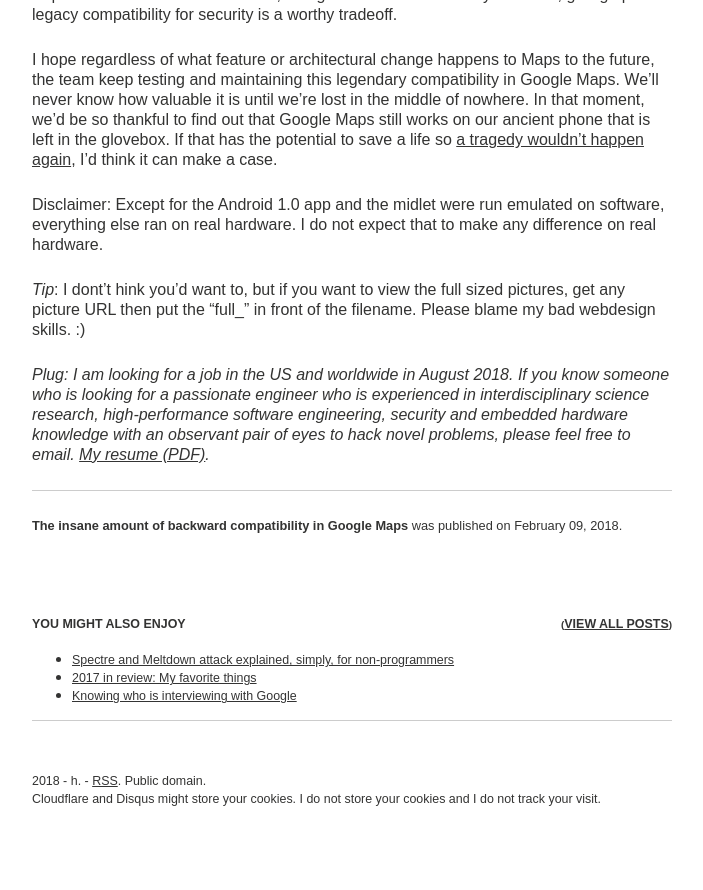
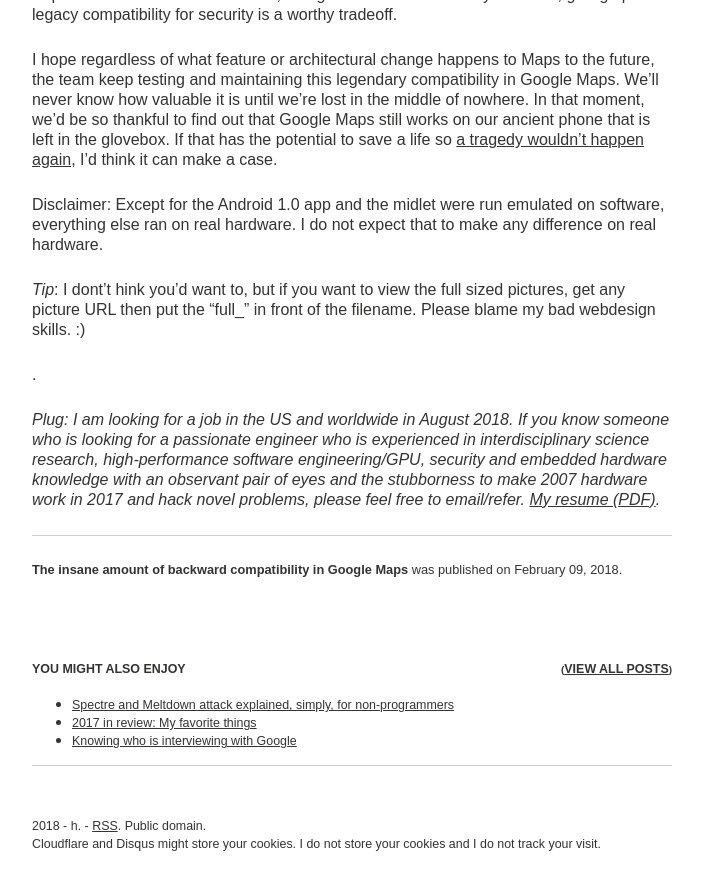
Before and after one commit to htruong/htruong.github.io, a Jekyll site: the page built from _posts/2018-02-09-google-maps-insane-backward-compatibility.markdown, in a window 1280 px wide and 900 px high, scrolled down 7804 px. Shown: the top 890 px of the window, without its empty margins (288-991 px from the left). Built offline with Jekyll 4.4.1, drawn with Linux system fonts in a browser that asks for light colours; nearby versions of some CDN libraries; comment, search, counter and statistics services are not loaded; before the commit the page ends 8659 px from its top, so only the background shows below that.

Commit message:
[blog] nicer wordings

```diff
--- a/_posts/2018-02-09-google-maps-insane-backward-compatibility.markdown
+++ b/_posts/2018-02-09-google-maps-insane-backward-compatibility.markdown
@@ -49,4 +49,7 @@
 
 *Tip*: I dont't hink you'd want to, but if you want to view the full sized pictures, get any picture URL then put the "full_" in front of the filename. Please blame my bad webdesign skills. :)
 
-*Plug: I am looking for a job in the US and worldwide in August 2018. If you know someone who is looking for a passionate engineer who is experienced in interdisciplinary science research, high-performance software engineering, security and embedded hardware knowledge with an observant pair of eyes to hack novel problems, please feel free to email. [My resume (PDF)](/resume.pdf).*
+.
+
+
+*Plug: I am looking for a job in the US and worldwide in August 2018. If you know someone who is looking for a passionate engineer who is experienced in interdisciplinary science research, high-performance software engineering/GPU, security and embedded hardware knowledge with an observant pair of eyes and the stubborness to make 2007 hardware work in 2017 and hack novel problems, please feel free to email/refer. [My resume (PDF)](/resume.pdf).*
```
